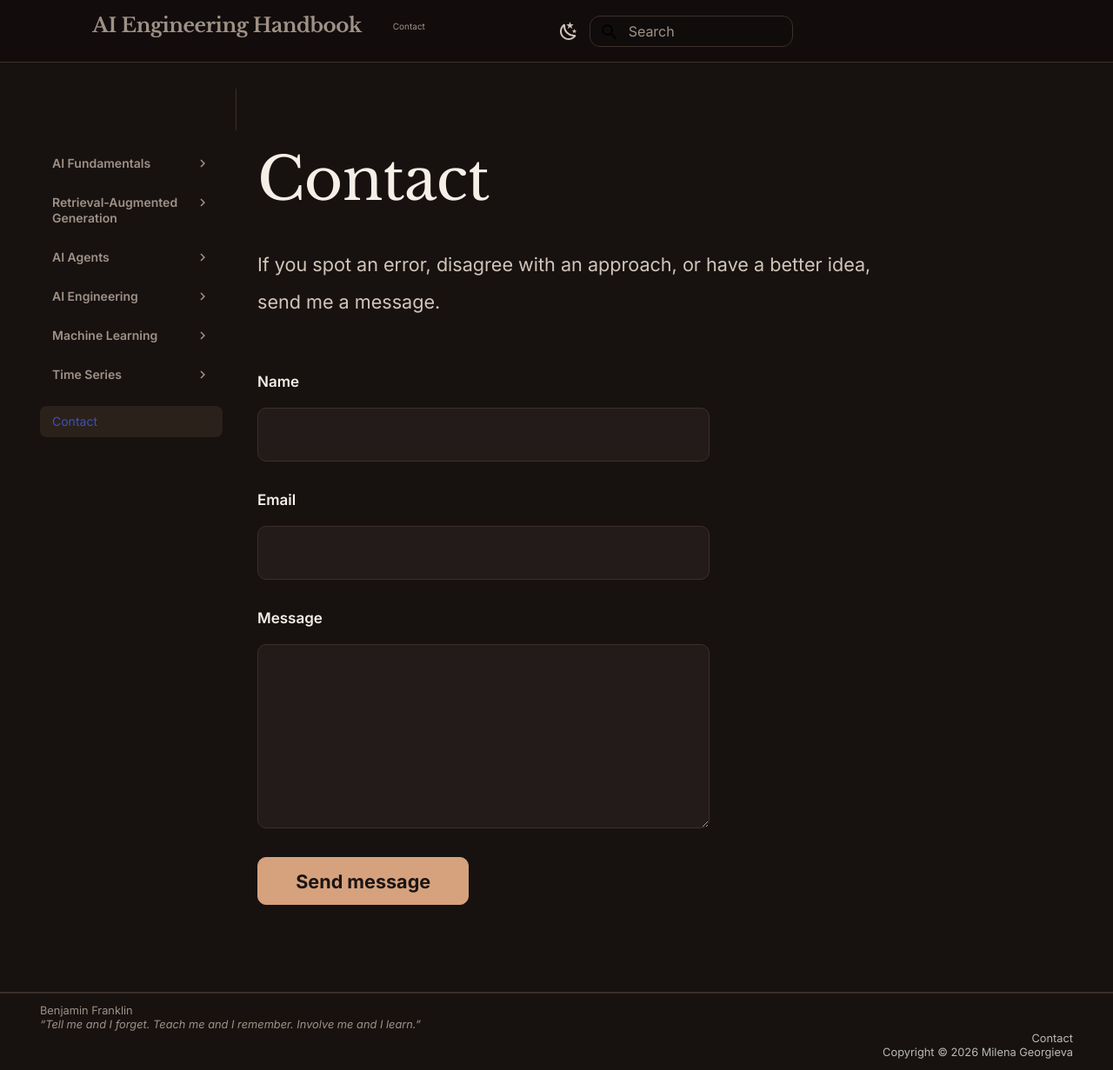
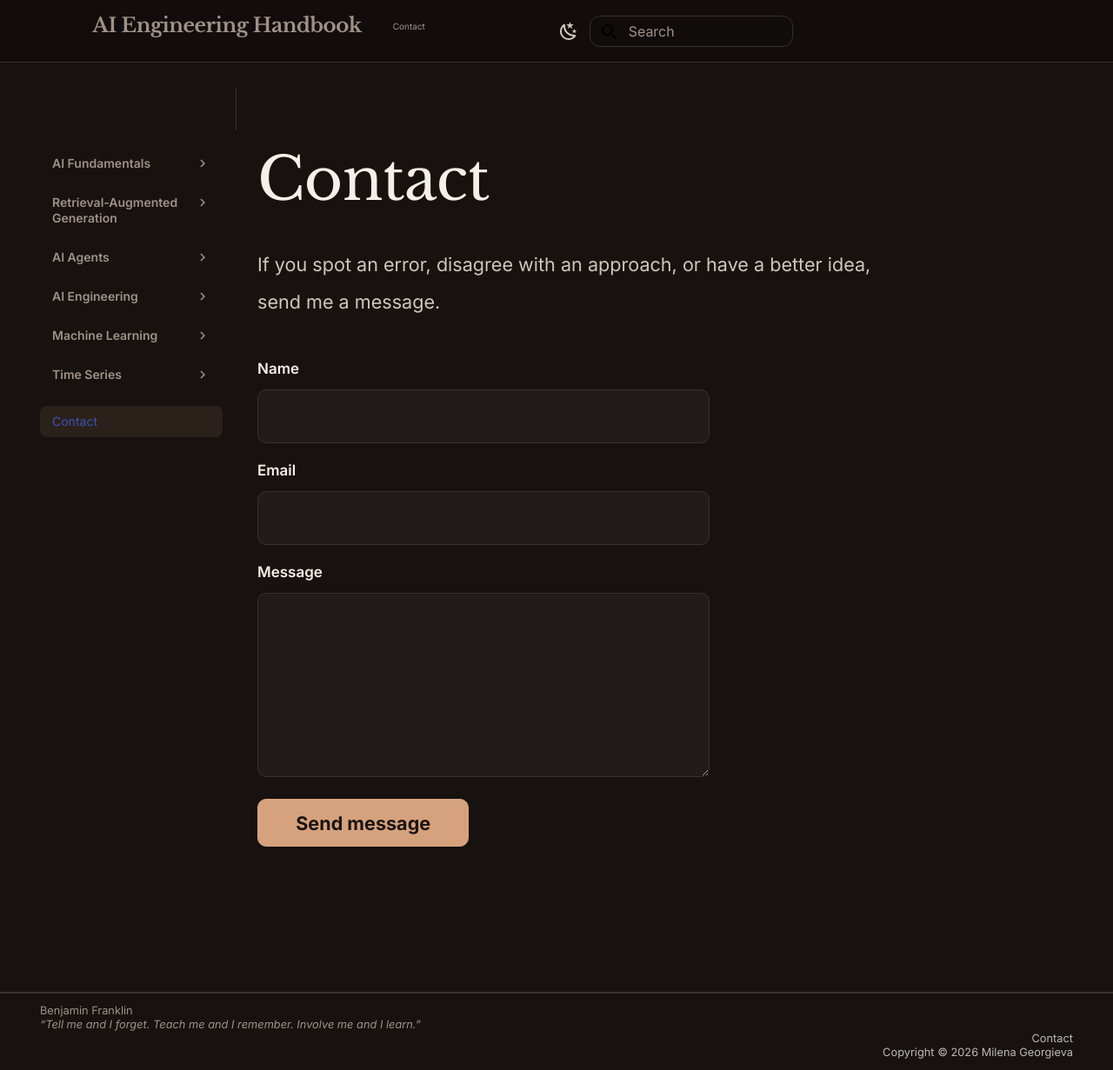
Before and after one commit to mimitheone/milenageorgieva.tech, an MkDocs documentation site: the page built from docs/contact.md, in a window 1280 px wide and 1231 px high. Shown: the whole window at 87% size. Built offline with MkDocs 1.6.1 and Material for MkDocs 9.7.7, drawn with Linux system fonts in a browser that asks for light colours; comment, search, counter and statistics services are not loaded.

Commit message:
Fix contact form layout bypassing cached extra.css.
Add a dedicated contact-form.css and wrap fields so the form stacks vertically on the live site.

```diff
--- a/docs/contact.md
+++ b/docs/contact.md
@@ -7,14 +7,20 @@
   <input type="hidden" name="_captcha" value="false">
   <input type="hidden" name="_next" id="contact-form-next" value="">
 
-  <label class="contact-form__label" for="contact-name">Name</label>
-  <input class="contact-form__input" id="contact-name" type="text" name="name" required autocomplete="name">
+  <div class="contact-form__field">
+    <label class="contact-form__label" for="contact-name">Name</label>
+    <input class="contact-form__input" id="contact-name" type="text" name="name" required autocomplete="name">
+  </div>
 
-  <label class="contact-form__label" for="contact-email">Email</label>
-  <input class="contact-form__input" id="contact-email" type="email" name="email" required autocomplete="email">
+  <div class="contact-form__field">
+    <label class="contact-form__label" for="contact-email">Email</label>
+    <input class="contact-form__input" id="contact-email" type="email" name="email" required autocomplete="email">
+  </div>
 
-  <label class="contact-form__label" for="contact-message">Message</label>
-  <textarea class="contact-form__input contact-form__textarea" id="contact-message" name="message" rows="6" required></textarea>
+  <div class="contact-form__field">
+    <label class="contact-form__label" for="contact-message">Message</label>
+    <textarea class="contact-form__input contact-form__textarea" id="contact-message" name="message" rows="6" required></textarea>
+  </div>
 
   <button class="contact-form__submit md-button md-button--primary" type="submit">Send message</button>
 </form>
--- /dev/null
+++ b/docs/stylesheets/contact-form.css
@@ -0,0 +1,71 @@
+.md-typeset form.contact-form,
+.contact-form {
+    display: flex !important;
+    flex-direction: column !important;
+    align-items: stretch !important;
+    gap: 0.75rem;
+    max-width: 520px;
+    margin-top: 2rem;
+}
+
+.contact-form__field {
+    display: flex !important;
+    flex-direction: column !important;
+    gap: 0.35rem;
+    width: 100%;
+}
+
+.md-typeset .contact-form__label,
+.contact-form__label {
+    display: block !important;
+    width: 100%;
+    font-size: 0.85rem;
+    font-weight: 600;
+    color: #f5efe8;
+    margin: 0 !important;
+}
+
+.md-typeset .contact-form__input,
+.md-typeset .contact-form__textarea,
+.contact-form__input {
+    display: block !important;
+    width: 100% !important;
+    box-sizing: border-box;
+    padding: 0.75rem 0.9rem;
+    border: 1px solid #3b2f2a;
+    border-radius: 10px;
+    background: #221b19;
+    color: #f5efe8;
+    font-family: Inter, sans-serif;
+    font-size: 1rem;
+    line-height: 1.5;
+}
+
+.md-typeset .contact-form__input:focus,
+.md-typeset .contact-form__textarea:focus,
+.contact-form__input:focus {
+    outline: none;
+    border-color: #d6a27e;
+}
+
+.contact-form__textarea {
+    resize: vertical;
+    min-height: 140px;
+}
+
+.md-typeset .contact-form__submit,
+.contact-form__submit {
+    display: inline-block !important;
+    width: auto !important;
+    margin-top: 0.5rem;
+    cursor: pointer;
+}
+
+.contact-form__notice {
+    padding: 0.85rem 1rem;
+    margin-bottom: 1rem;
+    border: 1px solid rgba(214, 162, 126, 0.35);
+    border-radius: 10px;
+    background: rgba(214, 162, 126, 0.1);
+    color: #f5efe8;
+}
--- a/mkdocs.yml
+++ b/mkdocs.yml
@@ -79,6 +79,7 @@
 
 extra_css:
   - stylesheets/extra.css
+  - stylesheets/contact-form.css
 
 extra_javascript:
   - javascripts/nav-accordion.js
```
